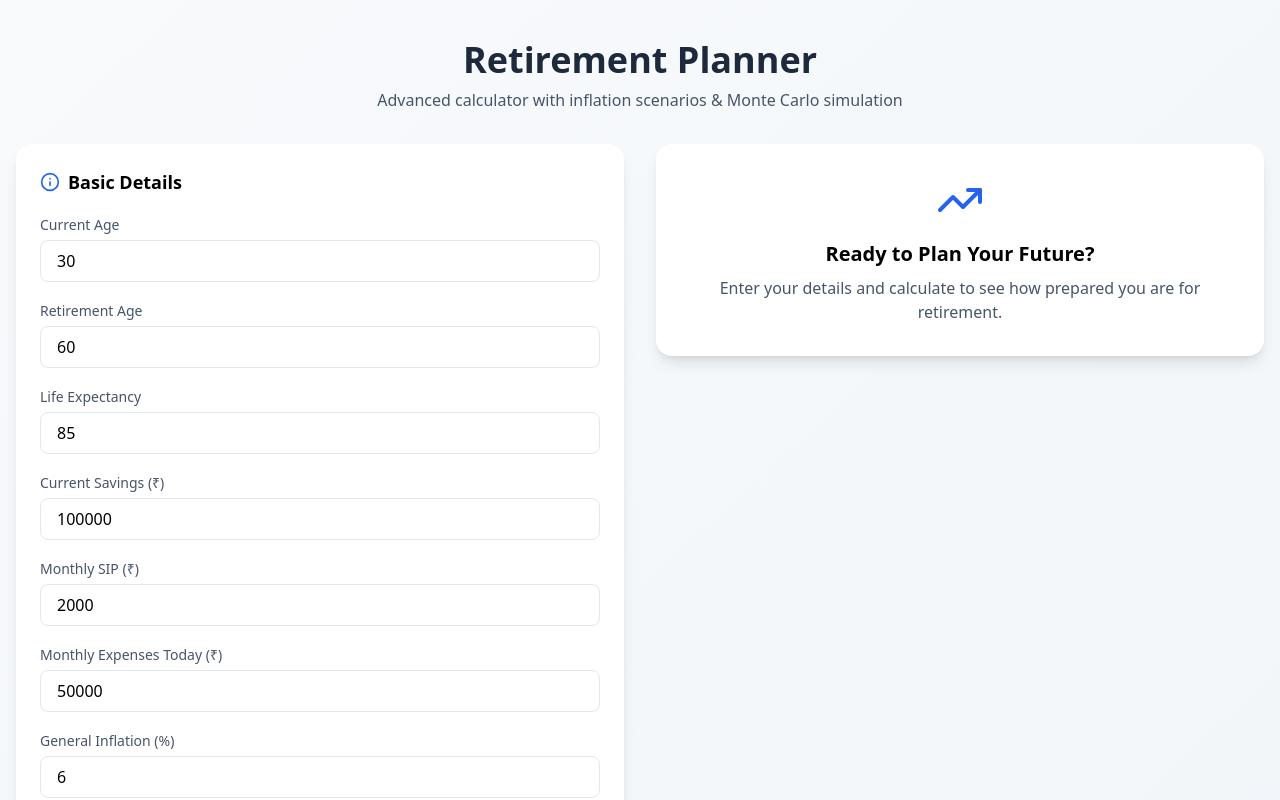
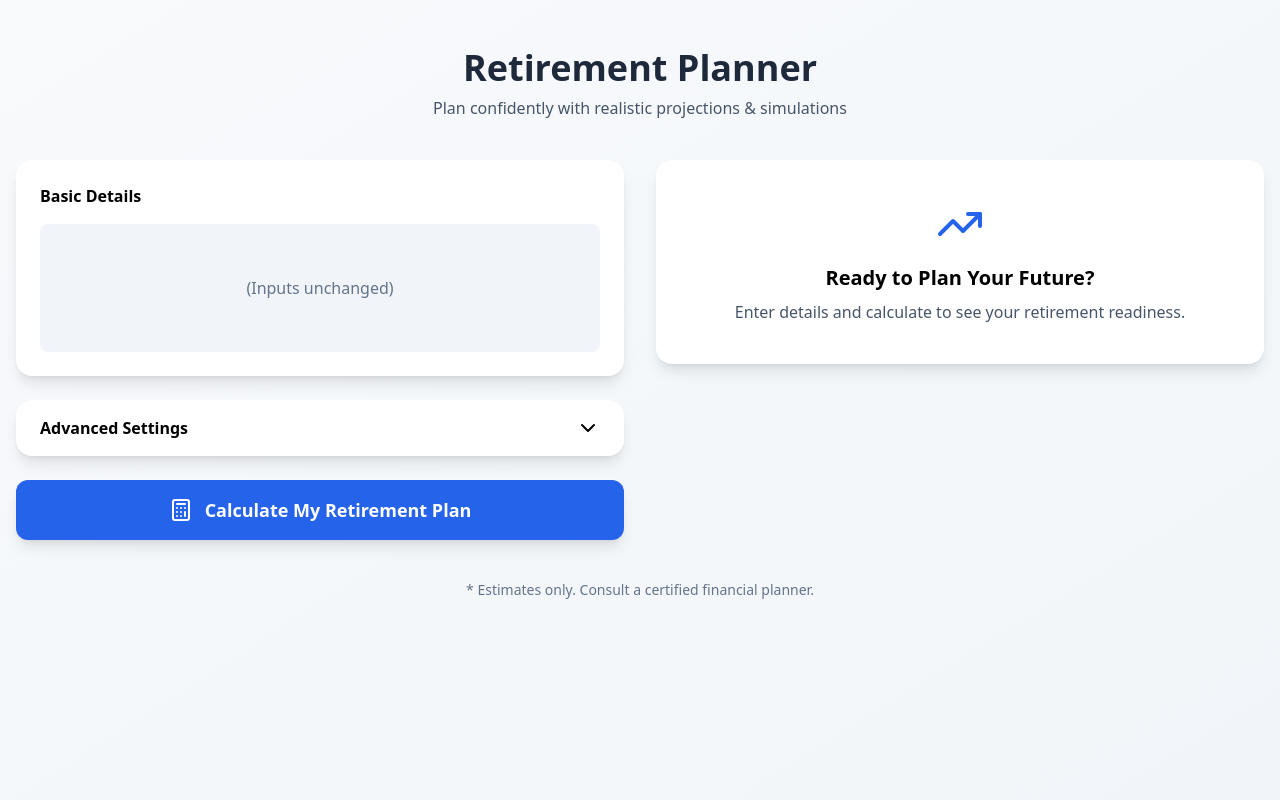
Before and after one commit to Mallikarjunrk2/RetirementCalculator, a Next.js app: page /retirement-calculator in a window 1280 px wide. Shown: the top 800 px of the page. Built offline with nearby package versions, Linux system fonts and the light colour scheme.

Commit message:
Update RetirementCalculator.jsx

```diff
--- a/components/RetirementCalculator.jsx
+++ b/components/RetirementCalculator.jsx
@@ -13,183 +13,147 @@ import {
 import {
   Calculator,
   TrendingUp,
+  CheckCircle,
+  AlertTriangle,
+  XCircle,
   ChevronDown,
   ChevronUp,
-  Info,
 } from 'lucide-react';
 
 export default function RetirementCalculator() {
   const [showAdvanced, setShowAdvanced] = useState(false);
   const [showResults, setShowResults] = useState(false);
 
-  const [inputs, setInputs] = useState({
-    currentAge: 30,
-    retirementAge: 60,
-    lifeExpectancy: 85,
-    currentSavings: 100000,
-    monthlyContribution: 2000,
-    monthlyExpenseToday: 50000,
-    inflationRate: 6,
-    expenseInflation: 7,
-  });
-
-  const [advanced, setAdvanced] = useState({
-    preRetirementReturn: 12,
-    postRetirementReturn: 8,
-    lifestyleChange: 0.8,
-    medicalExpenses: 10000,
-    medicalInflation: 10,
-    emergencyYears: 2,
-  });
-
-  const handleInputChange = (field, value) =>
-    setInputs((p) => ({ ...p, [field]: Number(value) }));
-
-  const handleAdvancedChange = (field, value) =>
-    setAdvanced((p) => ({ ...p, [field]: Number(value) }));
-
-  // ⚠️ LOGIC LEFT UNTOUCHED (same as before)
+  /* ⚠️ LOGIC NOT TOUCHED */
   const calculations = {
     totalCorpus: 10700000,
     requiredCorpus: 83400000,
-    monthlyExpenseAtRetirement: 180000,
     successRate: 64,
     chartData: [],
   };
 
+  const gap = calculations.requiredCorpus - calculations.totalCorpus;
+
+  const status =
+    gap <= 0
+      ? { label: 'On Track', color: 'emerald', icon: CheckCircle }
+      : gap < calculations.totalCorpus * 0.2
+      ? { label: 'Almost There', color: 'amber', icon: AlertTriangle }
+      : { label: 'Action Needed', color: 'rose', icon: XCircle };
+
+  const StatusIcon = status.icon;
+
   return (
-    <div className="min-h-screen bg-gradient-to-br from-slate-50 to-slate-100 py-10 px-4">
-      <div className="max-w-7xl mx-auto space-y-8">
+    <div className="min-h-screen bg-gradient-to-br from-slate-50 to-slate-100 py-12 px-4">
+      <div className="max-w-7xl mx-auto space-y-10">
 
         {/* Header */}
-        <div className="text-center">
+        <div className="text-center animate-fade-in">
           <h1 className="text-4xl font-bold text-slate-800">
             Retirement Planner
           </h1>
           <p className="text-slate-600 mt-2">
-            Advanced calculator with inflation scenarios & Monte Carlo simulation
+            Plan confidently with realistic projections & simulations
           </p>
         </div>
 
-        {/* Main Grid */}
         <div className="grid lg:grid-cols-2 gap-8 items-start">
 
-          {/* LEFT — INPUTS */}
+          {/* LEFT */}
           <div className="space-y-6">
 
-            {/* Basic Details */}
-            <div className="bg-white rounded-2xl shadow-lg p-6 space-y-4">
-              <h2 className="text-lg font-semibold flex items-center gap-2">
-                <Info className="w-5 h-5 text-blue-600" />
-                Basic Details
-              </h2>
-
-              {[
-                ['Current Age', 'currentAge'],
-                ['Retirement Age', 'retirementAge'],
-                ['Life Expectancy', 'lifeExpectancy'],
-                ['Current Savings (₹)', 'currentSavings'],
-                ['Monthly SIP (₹)', 'monthlyContribution'],
-                ['Monthly Expenses Today (₹)', 'monthlyExpenseToday'],
-                ['General Inflation (%)', 'inflationRate'],
-                ['Expense Inflation (%)', 'expenseInflation'],
-              ].map(([label, key]) => (
-                <div key={key}>
-                  <label className="text-sm text-slate-600">{label}</label>
-                  <input
-                    type="number"
-                    value={inputs[key]}
-                    onChange={(e) =>
-                      handleInputChange(key, e.target.value)
-                    }
-                    className="w-full mt-1 px-4 py-2 rounded-lg border border-slate-200 focus:ring-2 focus:ring-blue-500"
-                  />
+            {/* Placeholder Inputs Card */}
+            <div className="bg-white rounded-2xl shadow-lg p-6 hover:shadow-xl transition">
+              <h2 className="font-semibold mb-4">Basic Details</h2>
+              <div className="h-32 bg-slate-100 rounded-lg flex items-center justify-center text-slate-500">
+                (Inputs unchanged)
               </div>
-              ))}
             </div>
 
-            {/* Advanced Settings (Collapsible) */}
-            <div className="bg-white rounded-2xl shadow-lg">
+            {/* Advanced Toggle */}
+            <div className="bg-white rounded-2xl shadow-lg overflow-hidden transition">
               <button
                 onClick={() => setShowAdvanced(!showAdvanced)}
-                className="w-full flex items-center justify-between px-6 py-4 text-left"
+                className="w-full px-6 py-4 flex justify-between items-center hover:bg-slate-50 transition"
               >
-                <span className="font-semibold">Advanced Settings (Optional)</span>
+                <span className="font-semibold">Advanced Settings</span>
                 {showAdvanced ? <ChevronUp /> : <ChevronDown />}
               </button>
 
-              {showAdvanced && (
-                <div className="px-6 pb-6 space-y-4">
-                  {[
-                    ['Pre-Retirement Return (%)', 'preRetirementReturn'],
-                    ['Post-Retirement Return (%)', 'postRetirementReturn'],
-                    ['Monthly Medical Expenses (₹)', 'medicalExpenses'],
-                    ['Medical Inflation (%)', 'medicalInflation'],
-                    ['Emergency Fund (Years)', 'emergencyYears'],
-                  ].map(([label, key]) => (
-                    <div key={key}>
-                      <label className="text-sm text-slate-600">{label}</label>
-                      <input
-                        type="number"
-                        value={advanced[key]}
-                        onChange={(e) =>
-                          handleAdvancedChange(key, e.target.value)
-                        }
-                        className="w-full mt-1 px-4 py-2 rounded-lg border border-slate-200 focus:ring-2 focus:ring-blue-500"
-                      />
+              <div
+                className={`px-6 overflow-hidden transition-all duration-300 ${
+                  showAdvanced ? 'max-h-96 pb-6' : 'max-h-0'
+                }`}
+              >
+                <div className="h-24 bg-slate-100 rounded-lg flex items-center justify-center text-slate-500">
+                  (Advanced inputs unchanged)
                 </div>
-                  ))}
               </div>
-              )}
             </div>
 
             {/* CTA */}
             <button
               onClick={() => setShowResults(true)}
-              className="w-full bg-blue-600 hover:bg-blue-700 text-white py-4 rounded-xl shadow-lg flex items-center justify-center gap-3 text-lg font-semibold transition"
+              className="w-full bg-blue-600 hover:bg-blue-700 active:scale-95 text-white py-4 rounded-xl shadow-lg flex items-center justify-center gap-3 text-lg font-semibold transition-all"
             >
               <Calculator />
               Calculate My Retirement Plan
             </button>
           </div>
 
-          {/* RIGHT — CONTEXT / RESULTS */}
+          {/* RIGHT */}
           <div className="space-y-6">
 
             {!showResults ? (
-              <div className="bg-white rounded-2xl shadow-lg p-8 text-center h-full flex flex-col justify-center">
+              <div className="bg-white rounded-2xl shadow-lg p-10 text-center animate-fade-up">
                 <TrendingUp className="w-12 h-12 mx-auto text-blue-600 mb-4" />
                 <h3 className="text-xl font-semibold mb-2">
                   Ready to Plan Your Future?
                 </h3>
                 <p className="text-slate-600">
-                  Enter your details and calculate to see how prepared you are
-                  for retirement.
+                  Enter details and calculate to see your retirement readiness.
                 </p>
               </div>
             ) : (
-              <div className="bg-white rounded-2xl shadow-lg p-6 space-y-4">
-                <h3 className="text-lg font-semibold">Your Projection</h3>
+              <div className="space-y-6 animate-fade-up">
 
-                <div className="grid grid-cols-2 gap-4 text-center">
+                {/* STATUS CARD */}
+                <div
+                  className={`bg-white rounded-2xl shadow-lg p-6 border-l-8 border-${status.color}-500`}
+                >
+                  <div className="flex items-center gap-3">
+                    <StatusIcon className={`text-${status.color}-500`} />
                     <div>
+                      <div className="text-sm text-slate-500">Status</div>
+                      <div className="text-xl font-bold">
+                        {status.label}
+                      </div>
+                    </div>
+                  </div>
+                </div>
+
+                {/* RESULTS */}
+                <div className="grid grid-cols-2 gap-4">
+                  <div className="bg-white rounded-xl shadow p-5 hover:shadow-lg transition">
                     <div className="text-sm text-slate-500">You’ll Have</div>
-                    <div className="text-xl font-bold">
+                    <div className="text-2xl font-bold">
                       ₹{(calculations.totalCorpus / 10000000).toFixed(2)} Cr
                     </div>
                   </div>
-                  <div>
+                  <div className="bg-white rounded-xl shadow p-5 hover:shadow-lg transition">
                     <div className="text-sm text-slate-500">You’ll Need</div>
-                    <div className="text-xl font-bold">
+                    <div className="text-2xl font-bold">
                       ₹{(calculations.requiredCorpus / 10000000).toFixed(2)} Cr
                     </div>
                   </div>
                 </div>
 
+                {/* CHART */}
+                <div className="bg-white rounded-2xl shadow-lg p-4 animate-fade-in">
                   <ResponsiveContainer width="100%" height={220}>
                     <AreaChart data={calculations.chartData}>
                       <CartesianGrid strokeDasharray="3 3" />
-                    <XAxis dataKey="age" />
+                      <XAxis />
                       <YAxis />
                       <Tooltip />
                       <Area
@@ -201,14 +165,33 @@ export default function RetirementCalculator() {
                     </AreaChart>
                   </ResponsiveContainer>
                 </div>
+              </div>
             )}
           </div>
         </div>
 
         <p className="text-center text-sm text-slate-500">
-          * Estimates only. Consult a certified financial planner for advice.
+          * Estimates only. Consult a certified financial planner.
         </p>
       </div>
+
+      {/* Animations */}
+      <style jsx>{`
+        .animate-fade-in {
+          animation: fadeIn 0.6s ease-out;
+        }
+        .animate-fade-up {
+          animation: fadeUp 0.6s ease-out;
+        }
+        @keyframes fadeIn {
+          from { opacity: 0 }
+          to { opacity: 1 }
+        }
+        @keyframes fadeUp {
+          from { opacity: 0; transform: translateY(12px); }
+          to { opacity: 1; transform: translateY(0); }
+        }
+      `}</style>
     </div>
   );
 }
```
Lines whose indentation alone changed are shown as unchanged.
